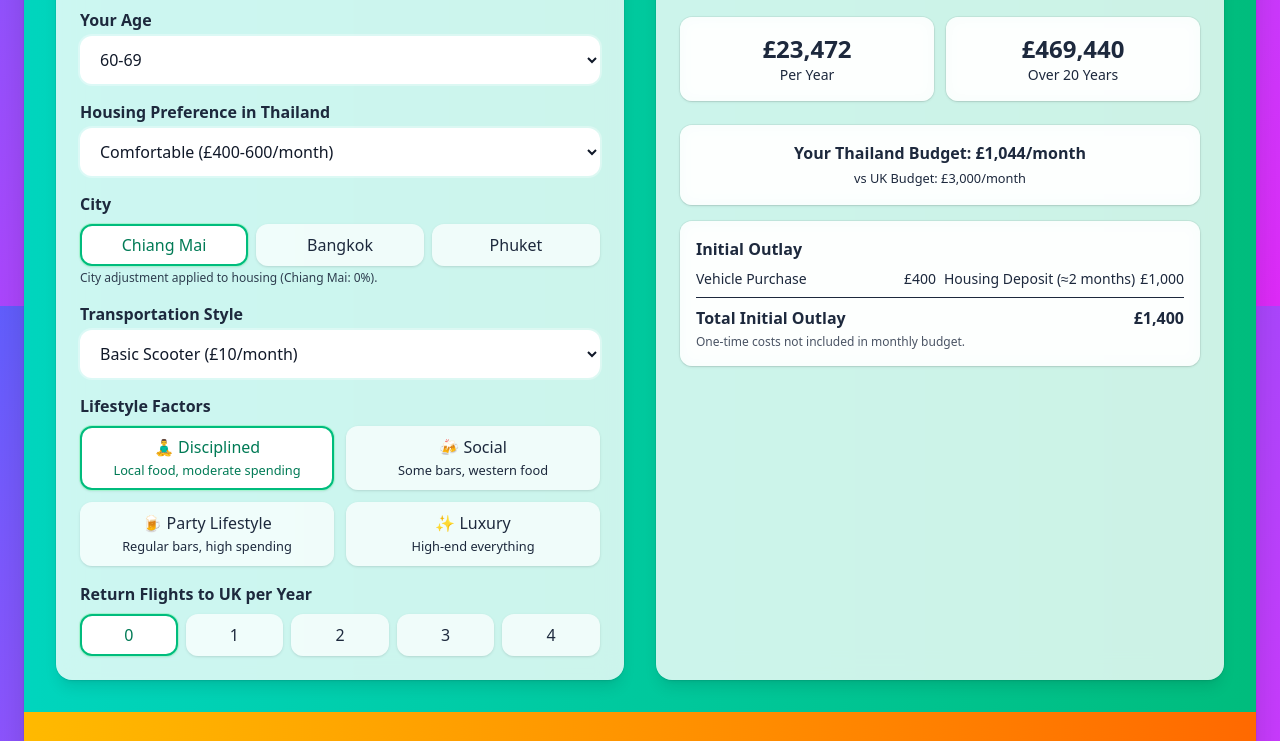
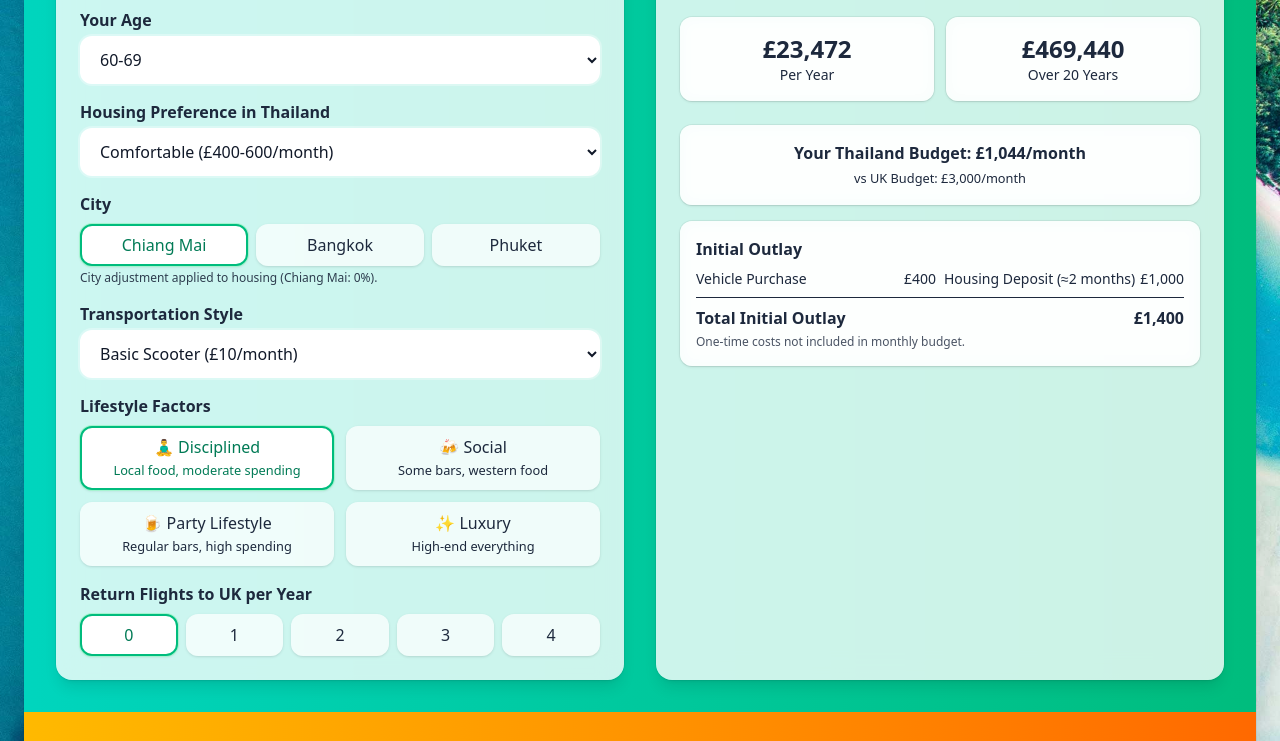
Before and after one commit to nailbrain/th-retire-calculator, a website built with Vite: page index.html in a window 1280 px wide. Shown: the part 494-1235 px from the top of the page. Built offline with nearby package versions, Linux system fonts and the light colour scheme.

Commit message:
fix: remove conflicting gradient background to show image

```diff
--- a/index.html
+++ b/index.html
@@ -9,7 +9,7 @@
     <link href="https://fonts.googleapis.com/css2?family=Inter:wght@400;500;600;700;800&display=swap" rel="stylesheet" />
   </head>
   <body>
-    <div id="app" class="min-h-screen bg-gradient-to-br from-indigo-500 via-purple-500 to-fuchsia-500 p-6 font-sans text-slate-800 antialiased overflow-x-hidden">
+    <div id="app" class="min-h-screen p-6 font-sans text-slate-800 antialiased overflow-x-hidden">
       <div class="max-w-7xl mx-auto glass rounded-3xl overflow-hidden">
         <div class="relative text-white px-8 py-12 bg-gradient-to-r from-rose-500 via-orange-400 to-amber-400 text-center">
           <h1 class="text-4xl font-extrabold tracking-tight drop-shadow">🇹🇭 Thailand vs UK Retirement Calculator 🇬🇧</h1>
```
